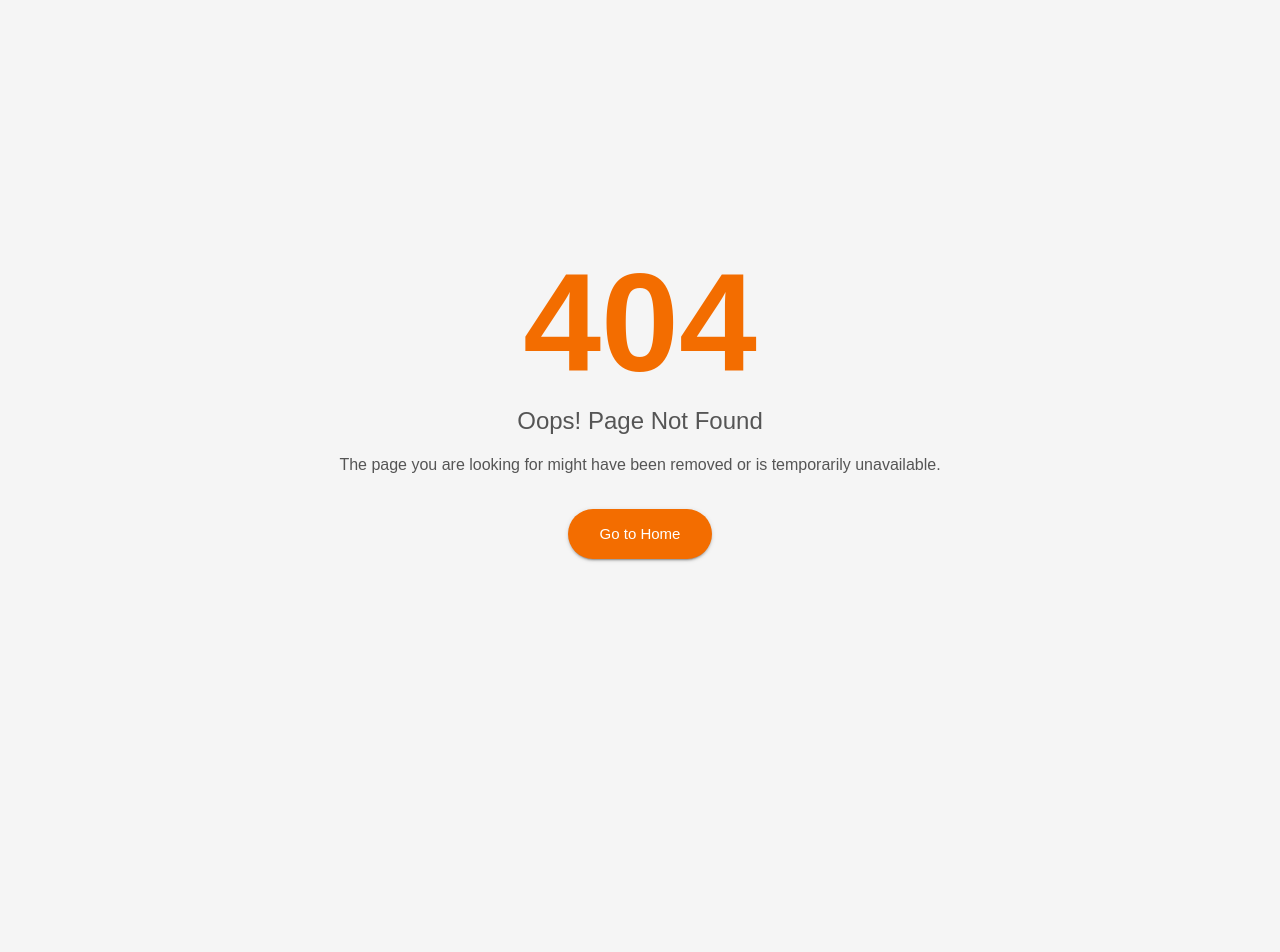
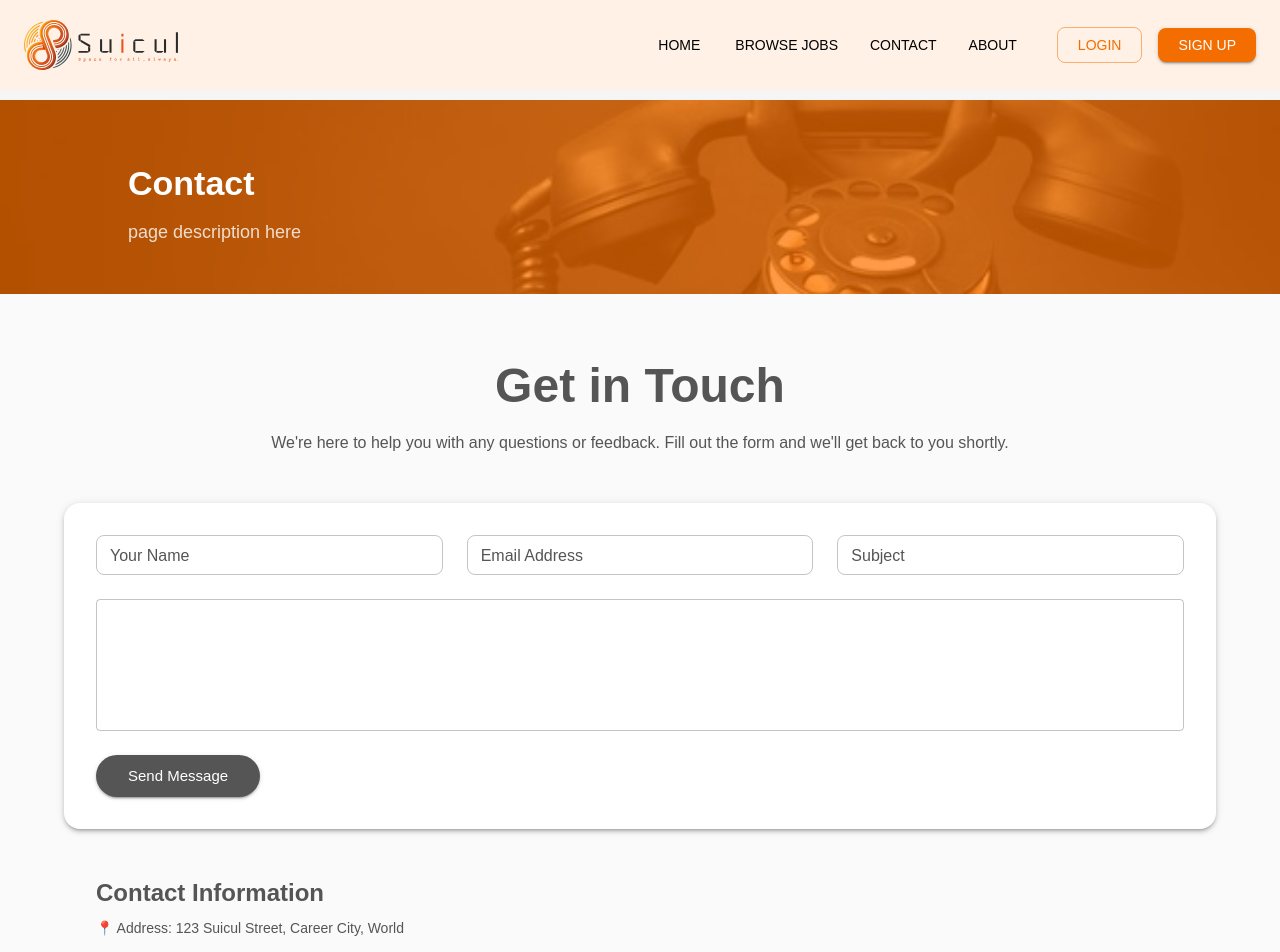
Before and after one commit to Mapcey/job-portal-frontend-v2, a React (Vite) app: page /contact in a window 1280 px wide. Before the commit this address had no page. Shown: the top 952 px of the page. Before the commit the page ends 800 px from the top, so only its background shows below. Built offline with nearby package versions, Linux system fonts and the light colour scheme.

Commit message:
contact page

```diff
--- a/src/App.tsx
+++ b/src/App.tsx
@@ -8,6 +8,7 @@ import BrowseJobs from "./pages/Seeker/BrowseJobs";
 import NotFoundPage from "./pages/NotFoundPage";
 import PricingPage from "./pages/PricingPage";
 import AboutPage from "./pages/AboutPage";
+import ContactPage from "./pages/ContactPage";
 
 import CreateNewAcSeeker from "./pages/Seeker/CreateNewAccount";
 import SeekerProfile from "./pages/Seeker/ProfilePage";
@@ -31,6 +32,7 @@ function App() {
         <Route path="/seeker/create_account" element={<CreateNewAcSeeker />} />
         <Route path="/pricing" element={<PricingPage />} />
         <Route path="/about" element={<AboutPage />} />
+        <Route path="/contact" element={<ContactPage />} />
 
         {/* Protected routes */}
         <Route
--- /dev/null
+++ b/src/pages/ContactPage.tsx
@@ -0,0 +1,142 @@
+import React from "react";
+
+import {
+  Box,
+  Container,
+  Typography,
+  TextField,
+  Button,
+  Grid,
+  Paper,
+} from "@mui/material";
+
+import Header_1 from "../components/header/Header_1";
+import Breadcrumb from "../components/common/Breadcrumb";
+import FooterSection_1 from "../components/footer/FooterSection_1";
+
+const ContactPage = () => {
+  return (
+    <div>
+      <Header_1 />
+      <Breadcrumb
+        title={"Contact"}
+        description={"page description here"}
+        backgroundImage={"/imgs/backgrounds/bg-8.jpg"}
+      />
+      <div className="contact-page-content">
+        <Box sx={{ backgroundColor: "#fafafa", py: 8 }}>
+          <Container maxWidth="lg">
+            {/* Section Heading */}
+            <Box textAlign="center" mb={6}>
+              <Typography
+                variant="h3"
+                fontWeight="bold"
+                color="secondary.main"
+                gutterBottom
+              >
+                Get in Touch
+              </Typography>
+              <Typography variant="body1" color="secondary.main">
+                We're here to help you with any questions or feedback. Fill out
+                the form and we'll get back to you shortly.
+              </Typography>
+            </Box>
+
+            {/* Contact Form + Info */}
+            <Grid
+              container
+              spacing={6}
+              sx={{ display: "flex", flexDirection: "column" }}
+            >
+              {/* Form */}
+              <Grid item xs={12} md={7}>
+                <Paper elevation={3} sx={{ p: 4, borderRadius: 4 }}>
+                  <form>
+                    <Grid container spacing={3}>
+                      <TextField
+                        fullWidth
+                        label="Your Name"
+                        variant="outlined"
+                        size="small"
+                        color="secondary"
+                        className="text-input-3"
+                      />
+
+                      <TextField
+                        fullWidth
+                        label="Email Address"
+                        variant="outlined"
+                        size="small"
+                        color="secondary"
+                        className="text-input-3"
+                      />
+
+                      <TextField
+                        fullWidth
+                        label="Subject"
+                        variant="outlined"
+                        size="small"
+                        color="secondary"
+                        className="text-input-3"
+                      />
+
+                      <TextField
+                        fullWidth
+                        label="Message"
+                        multiline
+                        rows={5}
+                        variant="outlined"
+                        size="small"
+                        color="secondary"
+                      />
+
+                      <Grid item xs={12}>
+                        <Button
+                          variant="contained"
+                          color="secondary"
+                          size="large"
+                          sx={{ borderRadius: 8, textTransform: "none", px: 4 }}
+                        >
+                          Send Message
+                        </Button>
+                      </Grid>
+                    </Grid>
+                  </form>
+                </Paper>
+              </Grid>
+
+              {/* Contact Info */}
+              <Grid item xs={12} md={5}>
+                <Box sx={{ pl: { md: 4 }, pt: { xs: 4, md: 0 } }}>
+                  <Typography
+                    variant="h5"
+                    fontWeight="bold"
+                    color="secondary.main"
+                    gutterBottom
+                  >
+                    Contact Information
+                  </Typography>
+                  <Typography variant="body2" color="secondary.main" mb={2}>
+                    📍 Address: 123 Suicul Street, Career City, World
+                  </Typography>
+                  <Typography variant="body2" color="secondary.main" mb={2}>
+                    📞 Phone: +1 (234) 567-890
+                  </Typography>
+                  <Typography variant="body2" color="secondary.main" mb={2}>
+                    📧 Email: contact@suicul.com
+                  </Typography>
+                  <Typography variant="body2" color="secondary.main">
+                    🕐 Working Hours: Mon - Fri: 9 AM - 6 PM
+                  </Typography>
+                </Box>
+              </Grid>
+            </Grid>
+          </Container>
+        </Box>
+      </div>
+      <FooterSection_1 />
+    </div>
+  );
+};
+
+export default ContactPage;
```
Also changed, not shown: public/imgs/backgrounds/bg-8.jpg (added).
